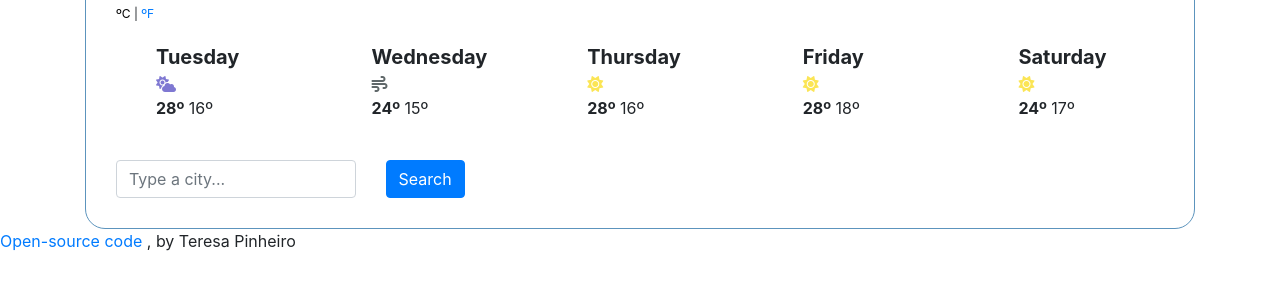
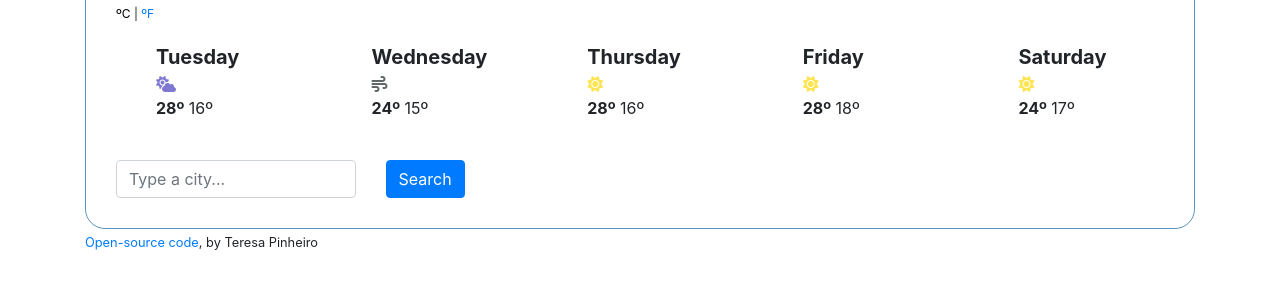
Before and after one commit to tpinheiro1/weather-project, a plain HTML site: page index.html in a window 1280 px wide. Shown: the part 140-430 px from the top of the page. Drawn offline with nearby package versions, Linux system fonts and the light colour scheme.

Commit message:
Styled link "Open source"

```diff
--- a/index.html
+++ b/index.html
@@ -78,13 +78,13 @@
         </div>
     </div>
     </div>
+    <p>
+        <small>
+        <a href="https://github.com/tpinheiro1/weather-project" target="_blank">
+            Open-source code</a>, by Teresa Pinheiro</small>
+    </p>
+
     </div>
     <script src="index.js"></script>
 </body>
-<p>
-<a href="https://github.com/tpinheiro1/weather-project" target="_blank">
-Open-source code
-</a>, by Teresa Pinheiro
-</p>
-
 </html>
```
